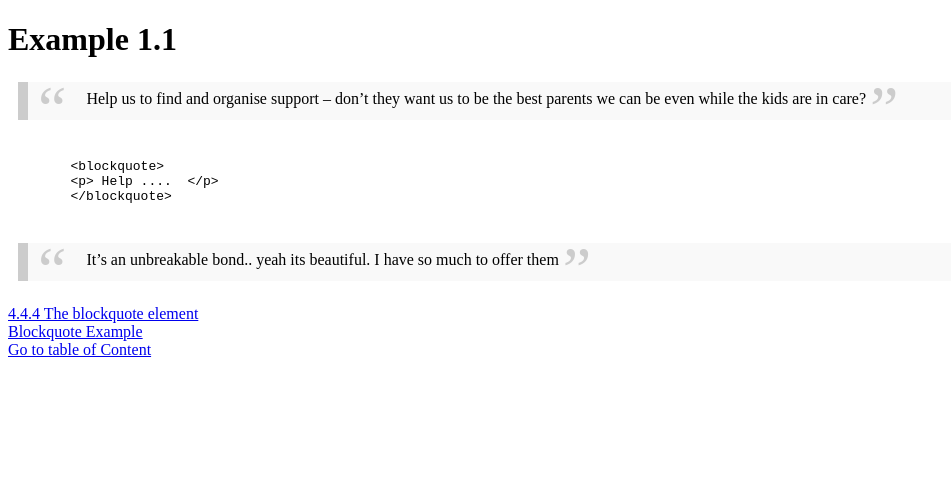
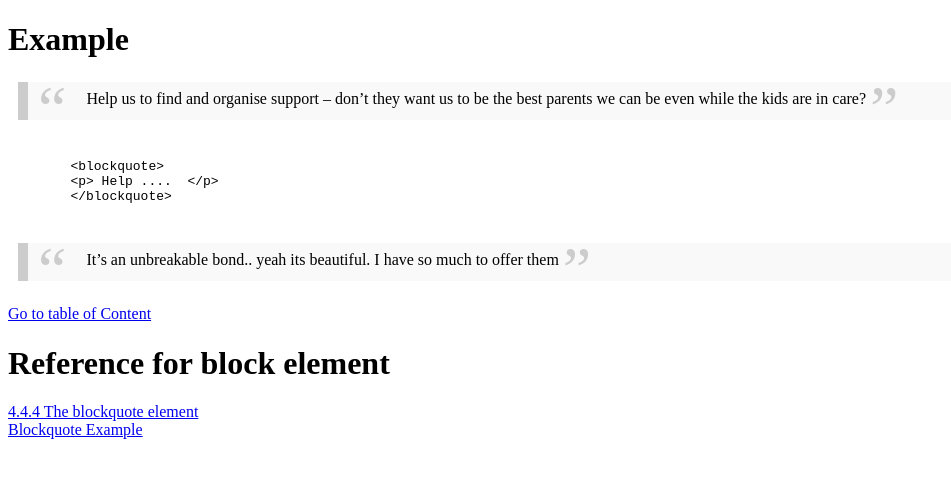
Before and after one commit to christosptr/a11y-examples, a plain HTML site: page blockquote/blockquote.html in a window 1280 px wide. Shown: the whole page, without its empty margins (0-951 px from the left). Drawn offline with Linux system fonts and the light colour scheme.

Commit message:
add footer navigation

```diff
--- a/blockquote/blockquote.html
+++ b/blockquote/blockquote.html
@@ -9,7 +9,7 @@
 <body>
 
     <main role="main">
-       <h1>Example 1.1</h1>
+        <h1>Example</h1>
         <blockquote>
             <p>Help us to find and organise support – don’t they want us to be the best parents we can be even while the kids are in care?</p>
         </blockquote>
@@ -24,11 +24,14 @@
             <p>It’s an unbreakable bond.. yeah its beautiful. I have so much to offer them</p>
         </blockquote>
 
-      <a href="https://html.spec.whatwg.org/multipage/grouping-content.html#the-blockquote-element">4.4.4 The blockquote element</a><br>
-      <a href="https://css-tricks.com/snippets/css/simple-and-nice-blockquote-styling/">Blockquote Example</a>
         <div role="navigation">
             <a href="../index.html">Go to table of Content</a>
         </div>
+        <h1>Reference for block element </h1>
+
+        <a href="https://html.spec.whatwg.org/multipage/grouping-content.html#the-blockquote-element">4.4.4 The blockquote element</a><br>
+        <a href="https://css-tricks.com/snippets/css/simple-and-nice-blockquote-styling/">Blockquote Example</a>
+
         <main>
 </body>
 
```
Also changed, not shown: skipLink/skipLink.html (+6 -0 lines). Lines whose indentation alone changed are shown as unchanged.
